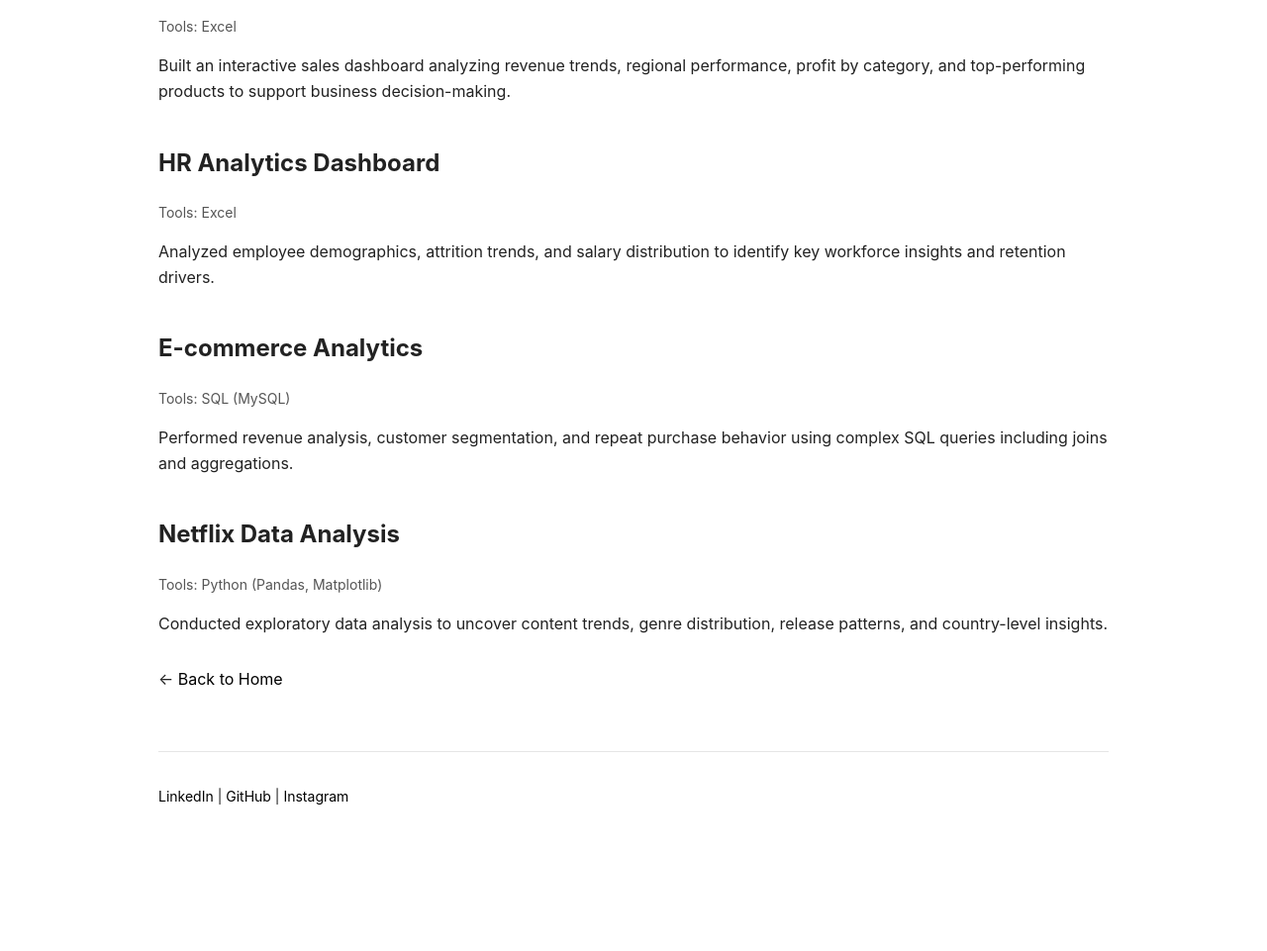
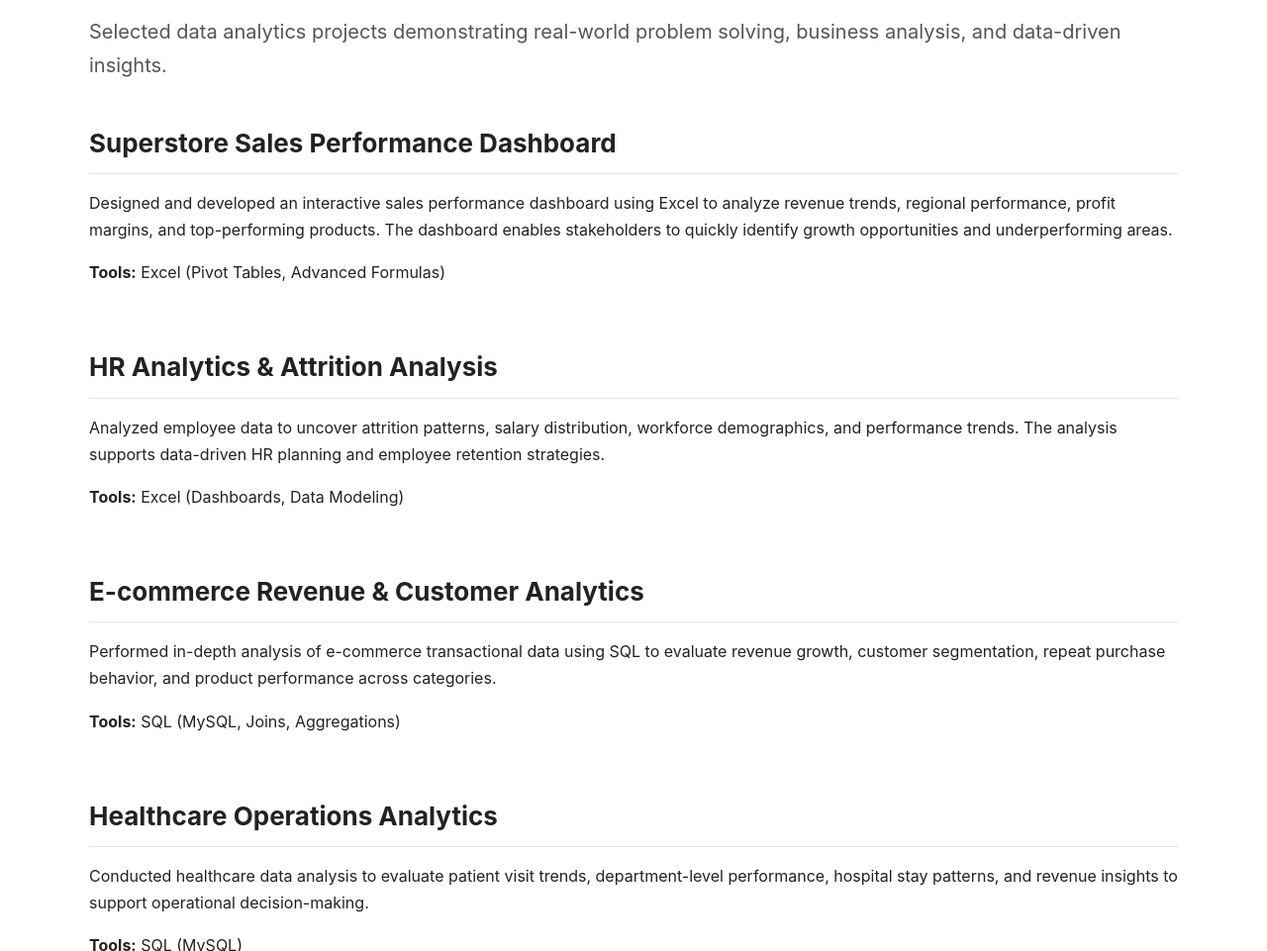
Before and after one commit to vipin-data/vipinanalytics.github.me, a plain HTML site: page projects.html in a window 1280 px wide. Shown: the part 204-1165 px from the top of the page at 99% size. Before the commit the page ends 1075 px from the top, so only its background shows below. Drawn offline with Linux system fonts and the light colour scheme.

Commit message:
Revise project details and enhance meta description
Updated project descriptions and added new projects to showcase data analytics skills. Improved meta description for better SEO.

```diff
--- a/projects.html
+++ b/projects.html
@@ -3,108 +3,132 @@
 <head>
   <meta charset="UTF-8">
   <title>Projects | Vipin Maurya</title>
-  <meta name="description" content="Data analytics projects using SQL, Python, Excel, and Power BI by Vipin Maurya.">
+  <meta name="description" content="Professional data analytics projects by Vipin Maurya using SQL, Python, Excel, and Power BI.">
   <meta name="viewport" content="width=device-width, initial-scale=1.0">
-
-  <style>
-    body {
-      font-family: -apple-system, BlinkMacSystemFont, "Segoe UI", Arial, sans-serif;
-      max-width: 960px;
-      margin: auto;
-      padding: 40px 20px;
-      background: #ffffff;
-      color: #222;
-      line-height: 1.6;
-    }
-
-    h1 {
-      font-size: 36px;
-      margin-bottom: 30px;
-    }
-
-    h2 {
-      margin-top: 40px;
-      font-size: 24px;
-    }
-
-    .project {
-      margin-bottom: 30px;
-    }
-
-    .tools {
-      color: #555;
-      font-size: 14px;
-    }
-
-    footer {
-      margin-top: 60px;
-      padding-top: 20px;
-      border-top: 1px solid #e5e5e5;
-      font-size: 14px;
-    }
-
-    a {
-      color: #000;
-      text-decoration: none;
-    }
-
-    a:hover {
-      text-decoration: underline;
-    }
-  </style>
+  <link rel="stylesheet" href="style.css">
 </head>
 
 <body>
 
-  <h1>Projects</h1>
+<nav>
+  <a href="index.html">Home</a>
+  <a href="projects.html">Projects</a>
+  <a href="resume.html">Resume</a>
+  <a href="#contact">Contact</a>
+</nav>
 
-  <div class="project">
-    <h2>Superstore Sales Dashboard</h2>
-    <p class="tools">Tools: Excel</p>
-    <p>
-      Built an interactive sales dashboard analyzing revenue trends, regional performance,
-      profit by category, and top-performing products to support business decision-making.
-    </p>
-  </div>
+<h1>Projects</h1>
+<p class="tagline">
+  Selected data analytics projects demonstrating real-world problem solving,
+  business analysis, and data-driven insights.
+</p>
 
-  <div class="project">
-    <h2>HR Analytics Dashboard</h2>
-    <p class="tools">Tools: Excel</p>
-    <p>
-      Analyzed employee demographics, attrition trends, and salary distribution to identify
-      key workforce insights and retention drivers.
-    </p>
-  </div>
+<!-- PROJECT 1 -->
+<section>
+  <h2>Superstore Sales Performance Dashboard</h2>
+  <p>
+    Designed and developed an interactive sales performance dashboard using Excel
+    to analyze revenue trends, regional performance, profit margins, and top-performing
+    products. The dashboard enables stakeholders to quickly identify growth opportunities
+    and underperforming areas.
+  </p>
+  <p><strong>Tools:</strong> Excel (Pivot Tables, Advanced Formulas)</p>
+</section>
 
-  <div class="project">
-    <h2>E-commerce Analytics</h2>
-    <p class="tools">Tools: SQL (MySQL)</p>
-    <p>
-      Performed revenue analysis, customer segmentation, and repeat purchase behavior
-      using complex SQL queries including joins and aggregations.
-    </p>
-  </div>
+<!-- PROJECT 2 -->
+<section>
+  <h2>HR Analytics & Attrition Analysis</h2>
+  <p>
+    Analyzed employee data to uncover attrition patterns, salary distribution,
+    workforce demographics, and performance trends. The analysis supports
+    data-driven HR planning and employee retention strategies.
+  </p>
+  <p><strong>Tools:</strong> Excel (Dashboards, Data Modeling)</p>
+</section>
 
-  <div class="project">
-    <h2>Netflix Data Analysis</h2>
-    <p class="tools">Tools: Python (Pandas, Matplotlib)</p>
-    <p>
-      Conducted exploratory data analysis to uncover content trends, genre distribution,
-      release patterns, and country-level insights.
-    </p>
-  </div>
+<!-- PROJECT 3 -->
+<section>
+  <h2>E-commerce Revenue & Customer Analytics</h2>
+  <p>
+    Performed in-depth analysis of e-commerce transactional data using SQL to
+    evaluate revenue growth, customer segmentation, repeat purchase behavior,
+    and product performance across categories.
+  </p>
+  <p><strong>Tools:</strong> SQL (MySQL, Joins, Aggregations)</p>
+</section>
 
+<!-- PROJECT 4 -->
+<section>
+  <h2>Healthcare Operations Analytics</h2>
   <p>
-    ← <a href="index.html">Back to Home</a>
+    Conducted healthcare data analysis to evaluate patient visit trends,
+    department-level performance, hospital stay patterns, and revenue insights
+    to support operational decision-making.
   </p>
+  <p><strong>Tools:</strong> SQL (MySQL)</p>
+</section>
 
-  <footer>
-    <p>
-      <a href="https://www.linkedin.com/in/vipin-maurya-96286a25b" target="_blank">LinkedIn</a> |
-      <a href="https://github.com/vipin-data" target="_blank">GitHub</a> |
-      <a href="https://instagram.com/vipinanalytics.tech" target="_blank">Instagram</a>
-    </p>
-  </footer>
+<!-- PROJECT 5 -->
+<section>
+  <h2>Netflix Content & Trend Analysis</h2>
+  <p>
+    Performed exploratory data analysis on Netflix content data to identify
+    genre distribution, content duration patterns, release trends, and
+    country-level insights using Python.
+  </p>
+  <p><strong>Tools:</strong> Python (Pandas, Matplotlib)</p>
+</section>
+
+<!-- PROJECT 6 -->
+<section>
+  <h2>Retail Sales Analysis & Forecasting</h2>
+  <p>
+    Analyzed retail sales data to uncover seasonal trends, product performance,
+    and revenue patterns. Built time-series forecasting models to estimate
+    future sales and support inventory planning.
+  </p>
+  <p><strong>Tools:</strong> Python (Pandas, Statsmodels)</p>
+</section>
+
+<!-- PROJECT 7 -->
+<section>
+  <h2>Sales & Profit Dashboard</h2>
+  <p>
+    Developed an interactive Power BI dashboard with KPIs, drill-through analysis,
+    and dynamic visualizations to monitor sales, profit margins, and regional
+    performance.
+  </p>
+  <p><strong>Tools:</strong> Power BI (DAX, Power Query)</p>
+</section>
+
+<!-- PROJECT 8 -->
+<section>
+  <h2>HR Attrition & Workforce Dashboard</h2>
+  <p>
+    Built a Power BI dashboard to visualize employee attrition drivers,
+    demographics, and department-level churn, enabling leadership to
+    identify key workforce risks.
+  </p>
+  <p><strong>Tools:</strong> Power BI</p>
+</section>
+
+<!-- CONTACT CTA -->
+<section id="contact">
+  <h2>Interested in Working Together?</h2>
+  <p>
+    If you would like to discuss a project, collaboration, or opportunity,
+    feel free to get in touch.
+  </p>
+  <p>
+    👉 <strong><a href="index.html#contact">Contact Me</a></strong>
+  </p>
+</section>
+
+<footer>
+  <a href="https://www.linkedin.com/in/vipin-maurya-96286a25b" target="_blank">LinkedIn</a>
+  <a href="https://github.com/vipin-data" target="_blank">GitHub</a>
+  <a href="https://instagram.com/vipinanalytics.tech" target="_blank">Instagram</a>
+</footer>
 
 </body>
 </html>
```
